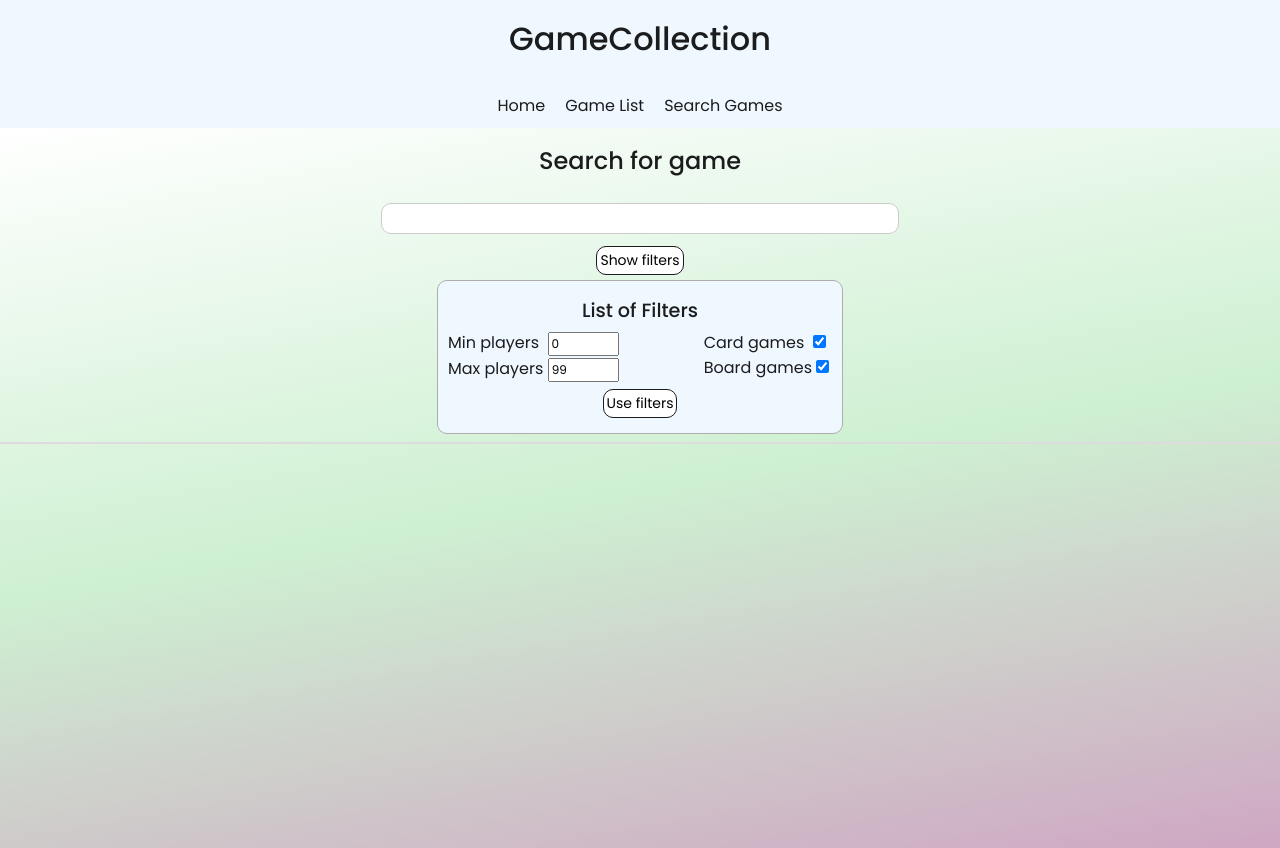
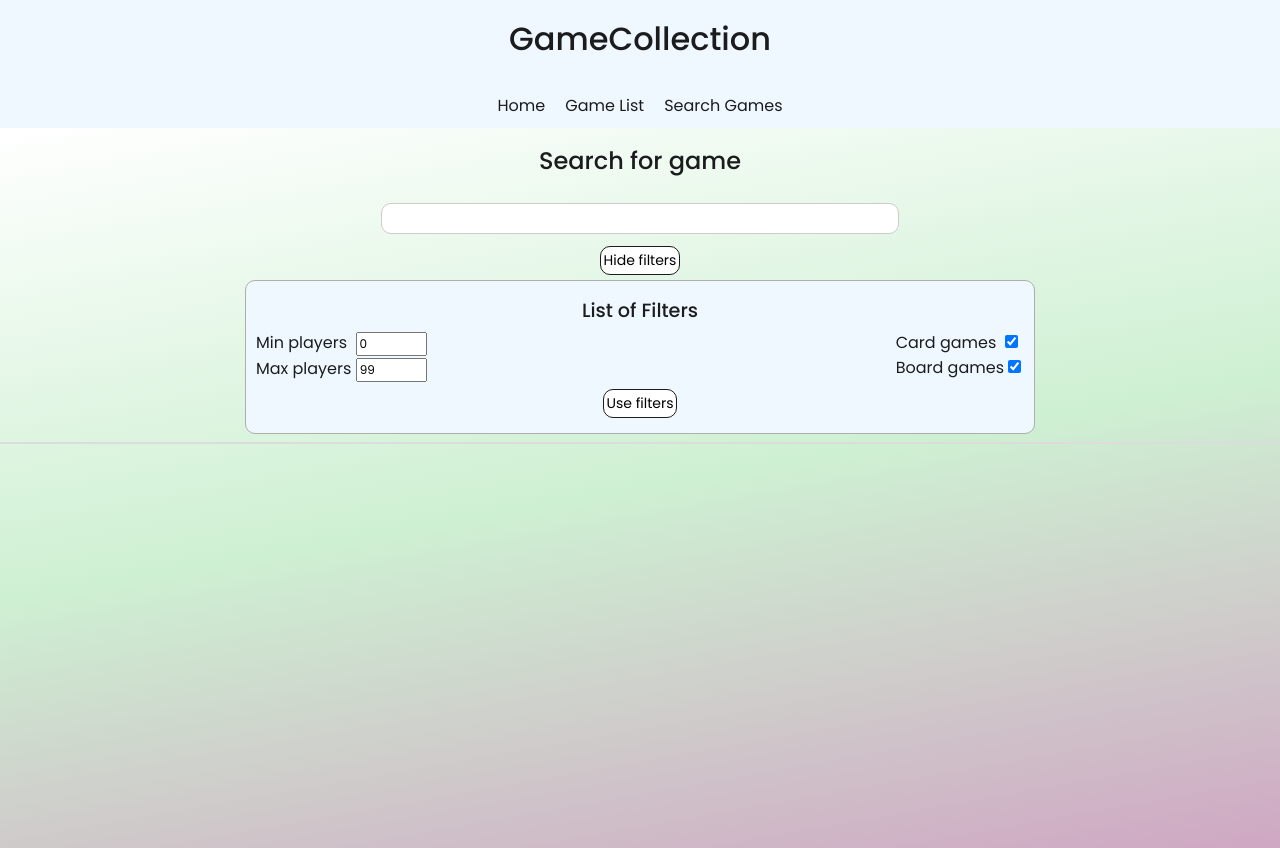
Before and after one commit to ske33ys/gameCollection, an Angular app: page /gameSearch in a window 1280 px wide. Both pictures are taken after a click on the button "Show filters". Built offline with nearby package versions, Linux system fonts and the light colour scheme.

Commit message:
Zmiana css

```diff
--- a/src/app/components/search-filter/search-filter.css
+++ b/src/app/components/search-filter/search-filter.css
@@ -4,7 +4,7 @@ button:hover {
 
 #filters {
   background-color: aliceblue;
-  width: 30%;
+  max-width: 60%;
   border: 1px solid rgb(175, 172, 172);
   padding: 10px;
   text-align: left;
--- a/src/app/components/search-filter/search-filter.html
+++ b/src/app/components/search-filter/search-filter.html
@@ -1,8 +1,8 @@
 <div>
   <p>
-    <button (click)="displayed == 'none' ? displayed = 'block' : displayed = 'none'">Show filters</button>
+    <button (click)="changeDisplay();">{{buttonText()}}</button>
   </p>
-  <section id="filters" [style.display]="displayed">
+  <section id="filters" [style.display]="display">
     <p class="bold">List of Filters</p>
     <div id="filterOptions">
       <section id="players">
--- a/src/app/components/search-filter/search-filter.ts
+++ b/src/app/components/search-filter/search-filter.ts
@@ -30,5 +30,16 @@ export class SearchFilter {
     cardGames: this.cardGames()
   });
 
-  displayed = 'none';
+  display = 'none';
+  buttonText = signal('Show filters');
+  changeDisplay() {
+    if(this.display == 'none') {
+      this.display = 'block';
+      this.buttonText.set('Hide filters');
+    } else {
+      this.display = 'none';
+      this.buttonText.set('Show filters');
+    }
+
+  }
 }
```
